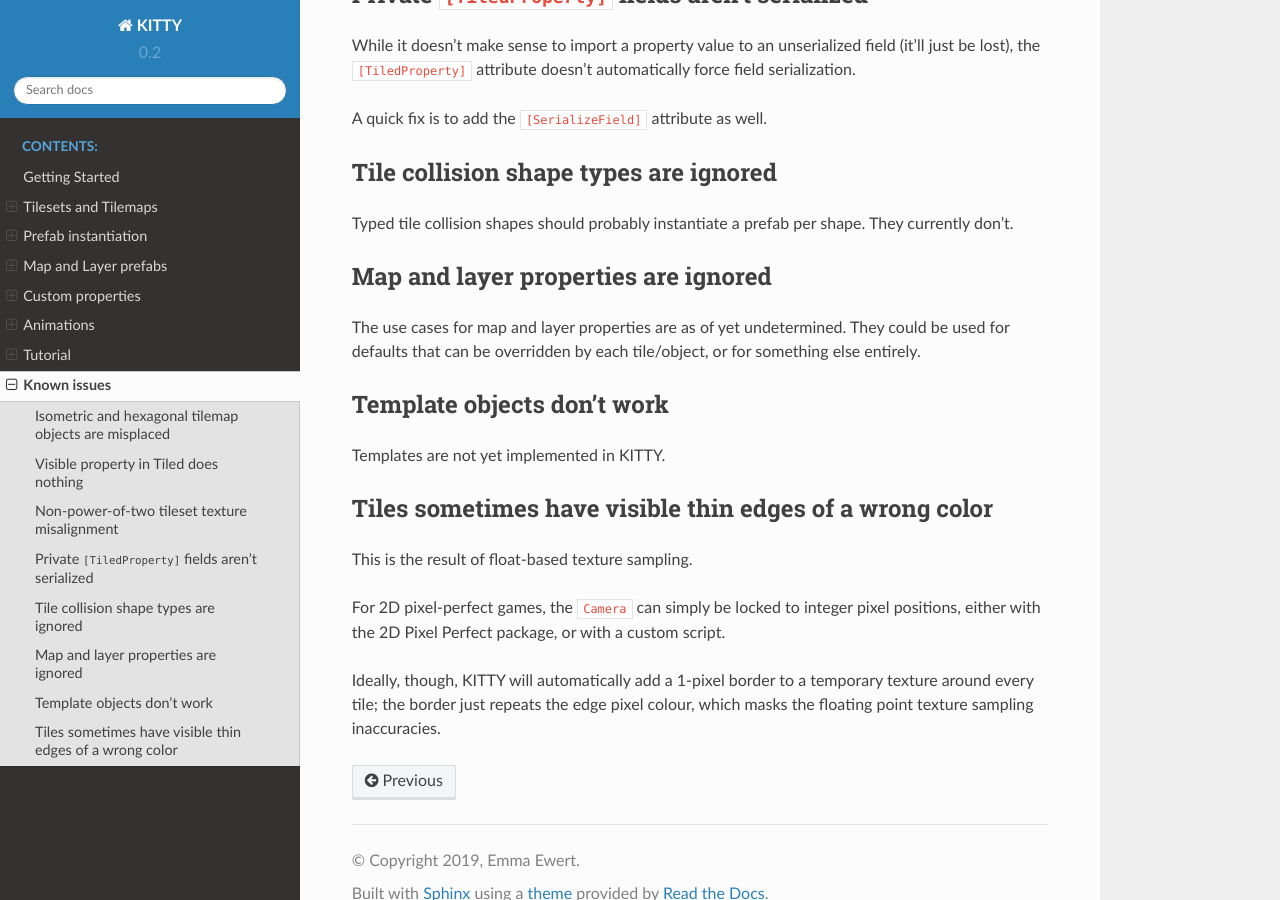
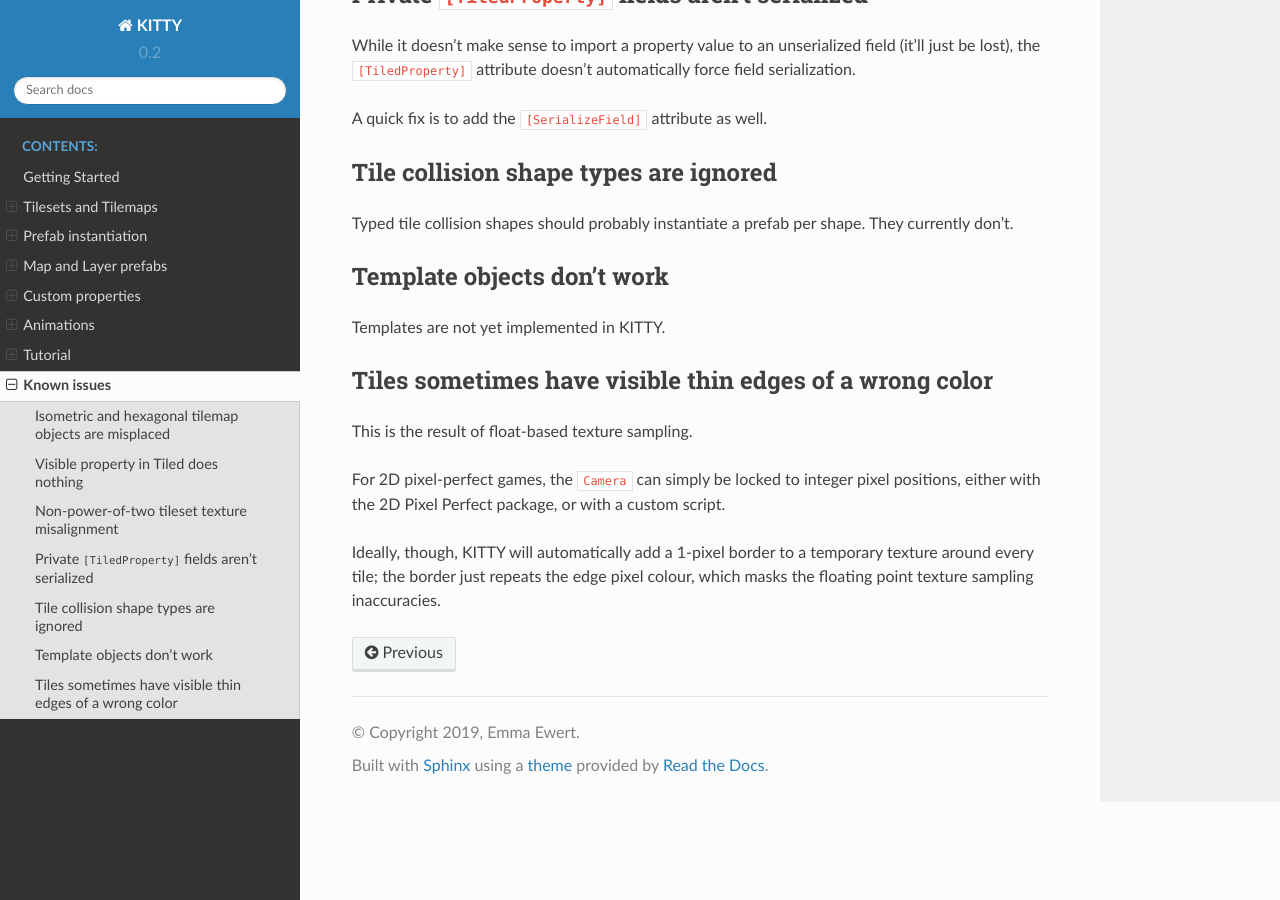
Before and after one commit to EmmaEwert/KITTY, a Sphinx documentation site: the page built from docs/manual/issues.rst, in a window 1280 px wide and 900 px high, scrolled down 735 px. Built offline with Sphinx 7.4.7 and the Read the Docs theme 2.0.0, drawn with Linux system fonts in a browser that asks for light colours.

Commit message:
Remove map and layer properties from issues in documentation

```diff
--- a/docs/manual/issues.rst
+++ b/docs/manual/issues.rst
@@ -48,13 +48,6 @@ Tile collision shape types are ignored
 Typed tile collision shapes should probably instantiate a prefab per shape. They currently don't.
 
 
-Map and layer properties are ignored
-------------------------------------
-
-The use cases for map and layer properties are as of yet undetermined. They could be used for
-defaults that can be overridden by each tile/object, or for something else entirely.
-
-
 Template objects don't work
 ---------------------------
 
```
